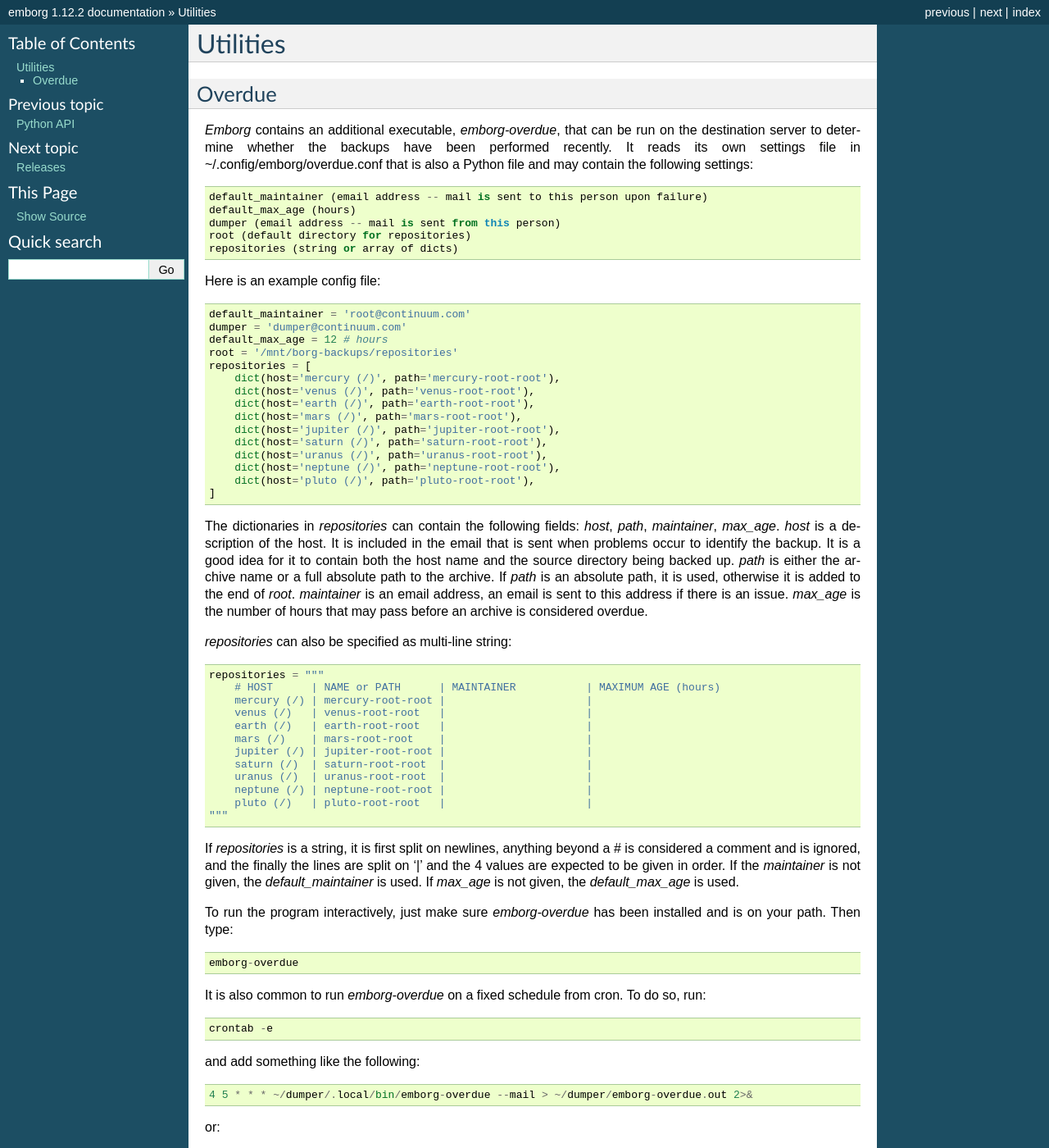
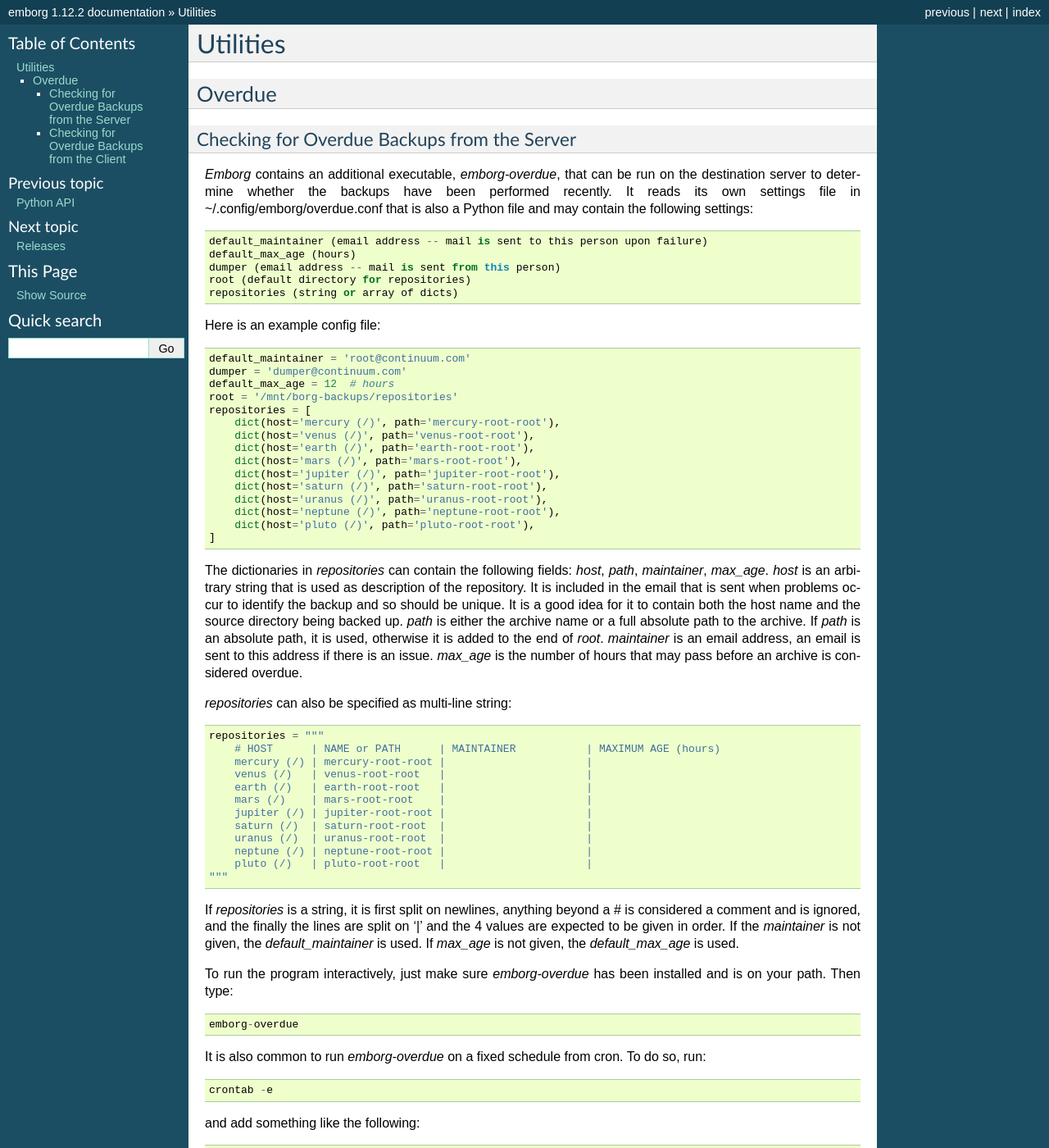
Before and after one commit to KenKundert/emborg, a Sphinx documentation site: the page built from doc/utilities.rst, in a window 1280 px wide and 1400 px high. Shown: the whole window at 82% size. Built offline with Sphinx 7.4.7, drawn with Linux system fonts in a browser that asks for light colours; some of the changed text lies outside the part shown.

Commit message:
Run flake8 linter and fix issues.

```diff
--- a/doc/utilities.rst
+++ b/doc/utilities.rst
@@ -6,6 +6,9 @@
 
 Overdue
 -------
+
+Checking for Overdue Backups from the Server
+~~~~~~~~~~~~~~~~~~~~~~~~~~~~~~~~~~~~~~~~~~~~
 
 *Emborg* contains an additional executable, *emborg-overdue*, that can be run on
 the destination server to determine whether the backups have been performed
@@ -22,7 +25,7 @@
 
     default_maintainer = 'root@continuum.com'
     dumper = 'dumper@continuum.com'
-    default_max_age = 12 # hours
+    default_max_age = 12  # hours
     root = '/mnt/borg-backups/repositories'
     repositories = [
         dict(host='mercury (/)', path='mercury-root-root'),
@@ -37,14 +40,15 @@
     ]
 
 The dictionaries in *repositories* can contain the following fields: *host*,
-*path*, *maintainer*, *max_age*. *host* is a description of the host. It is
-included in the email that is sent when problems occur to identify the backup.
-It is a good idea for it to contain both the host name and the source directory
-being backed up.  *path* is either the archive name or a full absolute path to
-the archive.  If *path* is an absolute path, it is used, otherwise it is added
-to the end of *root*.  *maintainer* is an email address, an email is sent to
-this address if there is an issue.  *max_age* is the number of hours that may
-pass before an archive is considered overdue.
+*path*, *maintainer*, *max_age*. *host* is an arbitrary string that is used as
+description of the repository.  It is included in the email that is sent when
+problems occur to identify the backup and so should be unique.  It is a good
+idea for it to contain both the host name and the source directory being backed
+up.  *path* is either the archive name or a full absolute path to the archive.
+If *path* is an absolute path, it is used, otherwise it is added to the end of
+*root*.  *maintainer* is an email address, an email is sent to this address if
+there is an issue.  *max_age* is the number of hours that may pass before an
+archive is considered overdue.
 
 *repositories* can also be specified as multi-line string::
 
@@ -79,11 +83,11 @@
 
 and add something like the following::
 
-    4 5 * * * ~/dumper/.local/bin/emborg-overdue --mail > ~/dumper/emborg-overdue.out 2>&
+    34 5 * * * ~/.local/bin/emborg-overdue --mail > ~/.local/share/emborg/emborg-overdue.out 2>&
 
 or::
 
-    4 5 * * * ~/dumper/.local/bin/emborg-overdue --quiet --mail
+    34 5 * * * ~/.local/bin/emborg-overdue --quiet --mail
 
 to your crontab.
 
@@ -93,3 +97,23 @@
 
 The second example is similar except the output is suppressed rather than being
 saved to a file.
+
+
+Checking for Overdue Backups from the Client
+~~~~~~~~~~~~~~~~~~~~~~~~~~~~~~~~~~~~~~~~~~~~
+
+*emborg-overdue* can also be configured to run on the client.  This can be used
+when you do not control the server and so cannot run *emborg-overdue* there.
+The configuration is identical, except you give the path to the *lastbackup*
+file.  For example::
+
+    default_maintainer = 'me@continuum.com'
+    dumper = 'me@continuum.com'
+    default_max_age = 12  # hours
+    root = '~/.local/share/emborg'
+    repositories = [
+        dict(host='earth (cache)', path='cache.lastbackup', max_age=0.2),
+        dict(host='earth (home)', path='home.lastbackup'),
+    ]
+
+Again, you can
```
Also changed, not shown: 7 other files.
